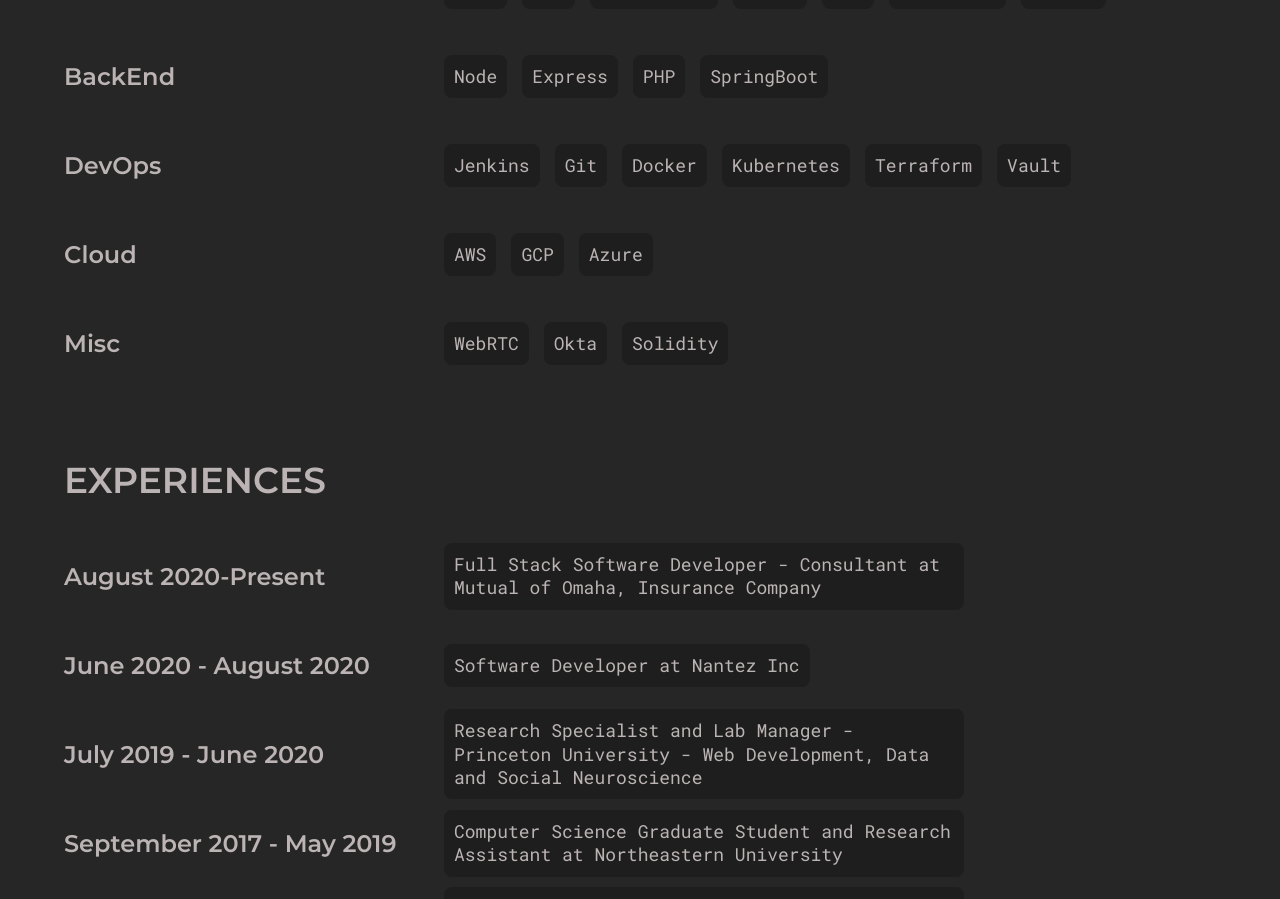
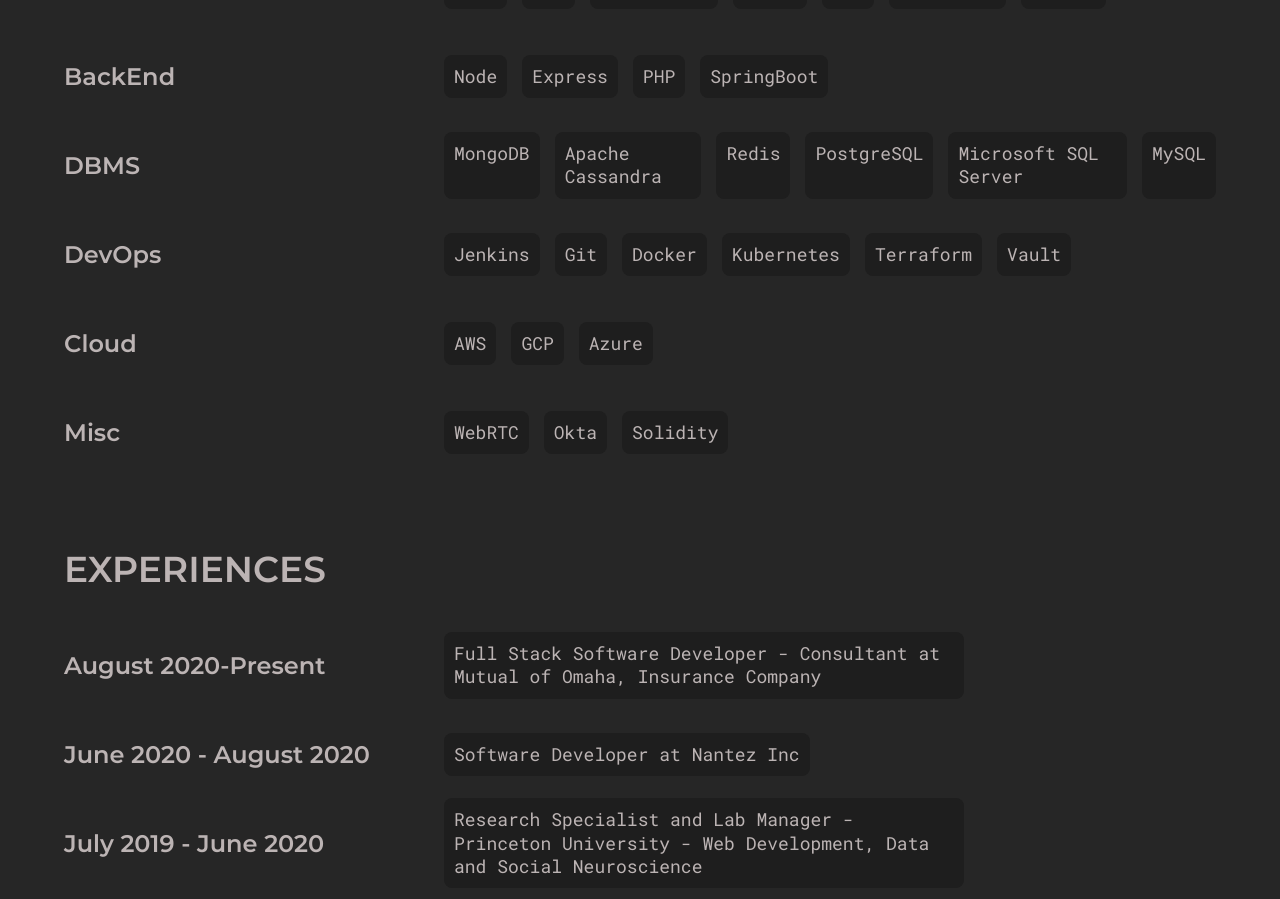
Before and after one commit to mihirgandhi95/portfolio-website, a React (Create React App) app: page /about in a window 1280 px wide. Shown: the part 1786-2685 px from the top of the page. Built offline with nearby package versions, Linux system fonts and the light colour scheme.

Commit message:
Updating about page

```diff
--- a/package.json
+++ b/package.json
@@ -13,6 +13,8 @@
         "react-router-dom": "^5.2.0",
         "react-scripts": "4.0.3",
         "react-transition-group": "^4.4.1",
+        "smooth-scrollbar": "^8.7.3",
+        "smooth-scrollbar-react": "^2.3.0",
         "styled-components": "^5.2.2",
         "swiper": "^6.5.4",
         "uuid": "^8.3.2",
--- a/src/pages/About.js
+++ b/src/pages/About.js
@@ -146,6 +146,17 @@
                 items={['Node', 'Express', 'PHP', 'SpringBoot']}
               />
               <AboutInfoItem
+                title="DBMS"
+                items={[
+                  'MongoDB',
+                  'Apache Cassandra',
+                  'Redis',
+                  'PostgreSQL',
+                  'Microsoft SQL Server',
+                  'MySQL',
+                ]}
+              />
+              <AboutInfoItem
                 title="DevOps"
                 items={[
                   'Jenkins',
```
Also changed, not shown: 1 other file (tests, documents, lock files or other folders). Lines whose indentation alone changed are shown as unchanged.
